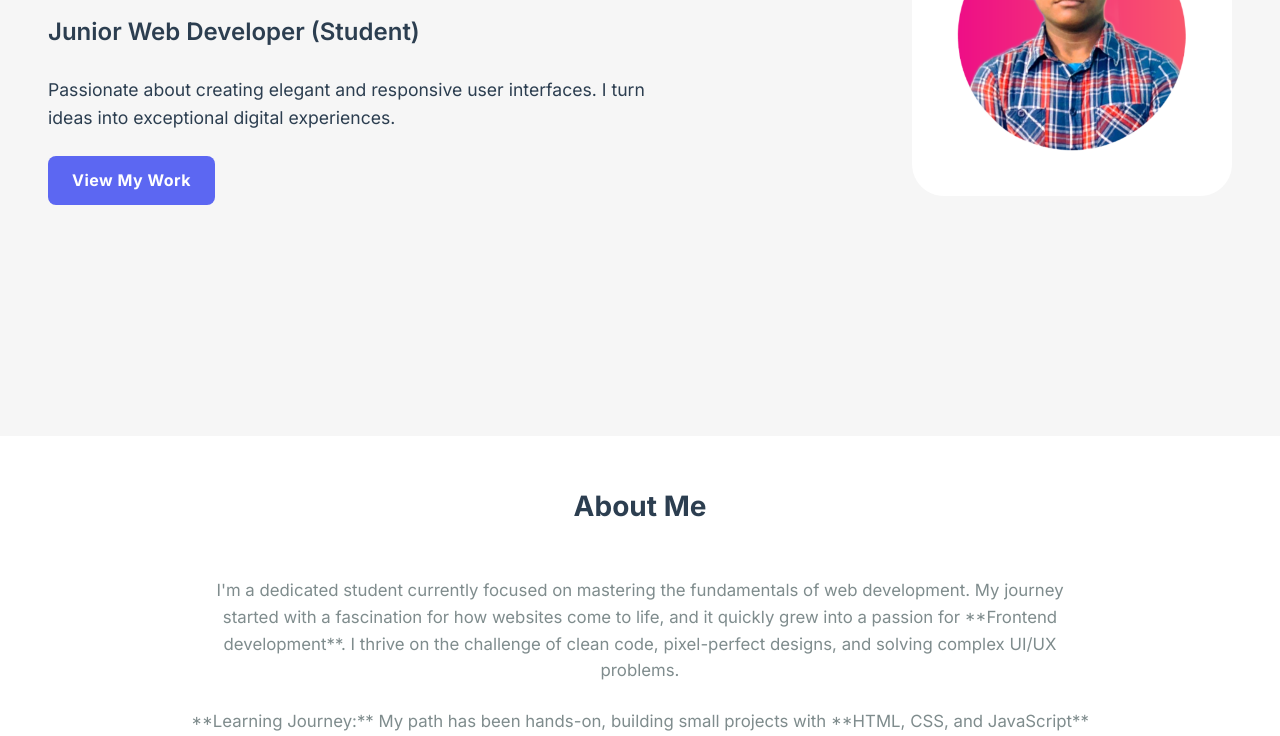
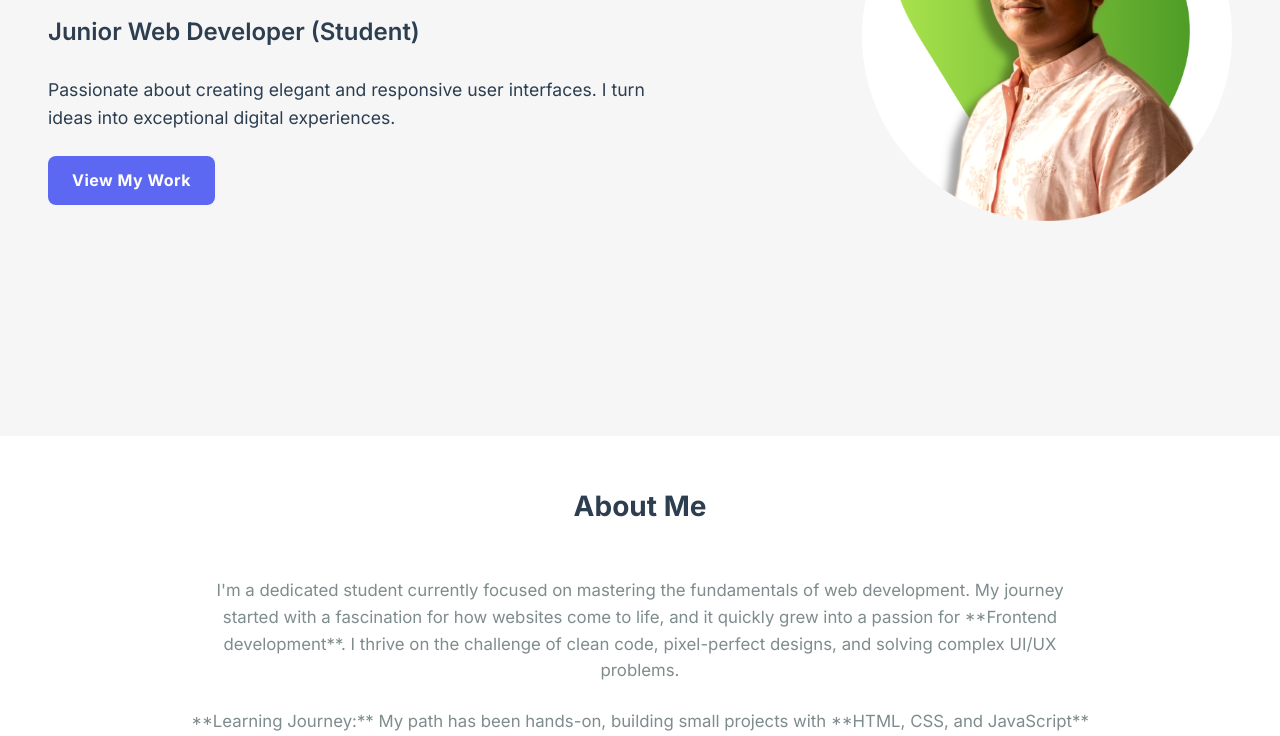
Before and after one commit to sufyaan-ahmed/Personal-Portfolio-Webpage, a plain HTML site: page homepage/index.html in a window 1280 px wide. Shown: the part 364-1100 px from the top of the page. Drawn offline with Linux system fonts and the light colour scheme.

Commit message:
Update profile picture and adjust hero image dimensions for better layout

```diff
--- a/homepage/index.html
+++ b/homepage/index.html
@@ -7,6 +7,7 @@
     <link rel="stylesheet" href="style.css">
     <link href="https://fonts.googleapis.com/css2?family=Inter:wght@300;400;600;700&display=swap" rel="stylesheet">
     <script src="https://kit.fontawesome.com/your-font-awesome-kit.js" crossorigin="anonymous" defer></script>
+    <link rel="icon" href="site icon.png">
     </head>
 <body>
 
@@ -98,7 +99,7 @@
             </div>
             <div class="hero-image">
                 <svg viewBox="0 0 100 100" class="abstract-shape">
-                    <circle cx="200" cy="200" r="40" fill="var(--color-primary-light)" opacity="0.3"/>
+                    <circle  cx="200" cy="200" r="40" fill="var(--color-primary-light)" opacity="0.3"/>
                 </svg>
             </div>
         </section>
--- a/homepage/style.css
+++ b/homepage/style.css
@@ -137,14 +137,16 @@
 }
 
 .hero-image {
-    width: 320px;
-    height: 320px;
+    width: 370px;
+    height: 370px;
     display: flex;
     align-items: center;
     justify-content: center;
-    background-image: url("profile-pic\ \(2\).png");
+    background-image: url("profile-pic\ \(3\).png");
     background-size: cover;
     background-position: center;
+    -webkit-transform: scaleX(-1);
+    transform: scaleX(-1);
 }
 
 .abstract-shape {
@@ -421,7 +423,6 @@
     color: var(--color-white);
     font-size: 0.9rem;
 }
-
 /* --- 10. Responsive Design (Mobile-First) --- */
 
 /* Tablet and smaller laptops */
```
Also changed, not shown: homepage/profile-pic (3).png (added).
